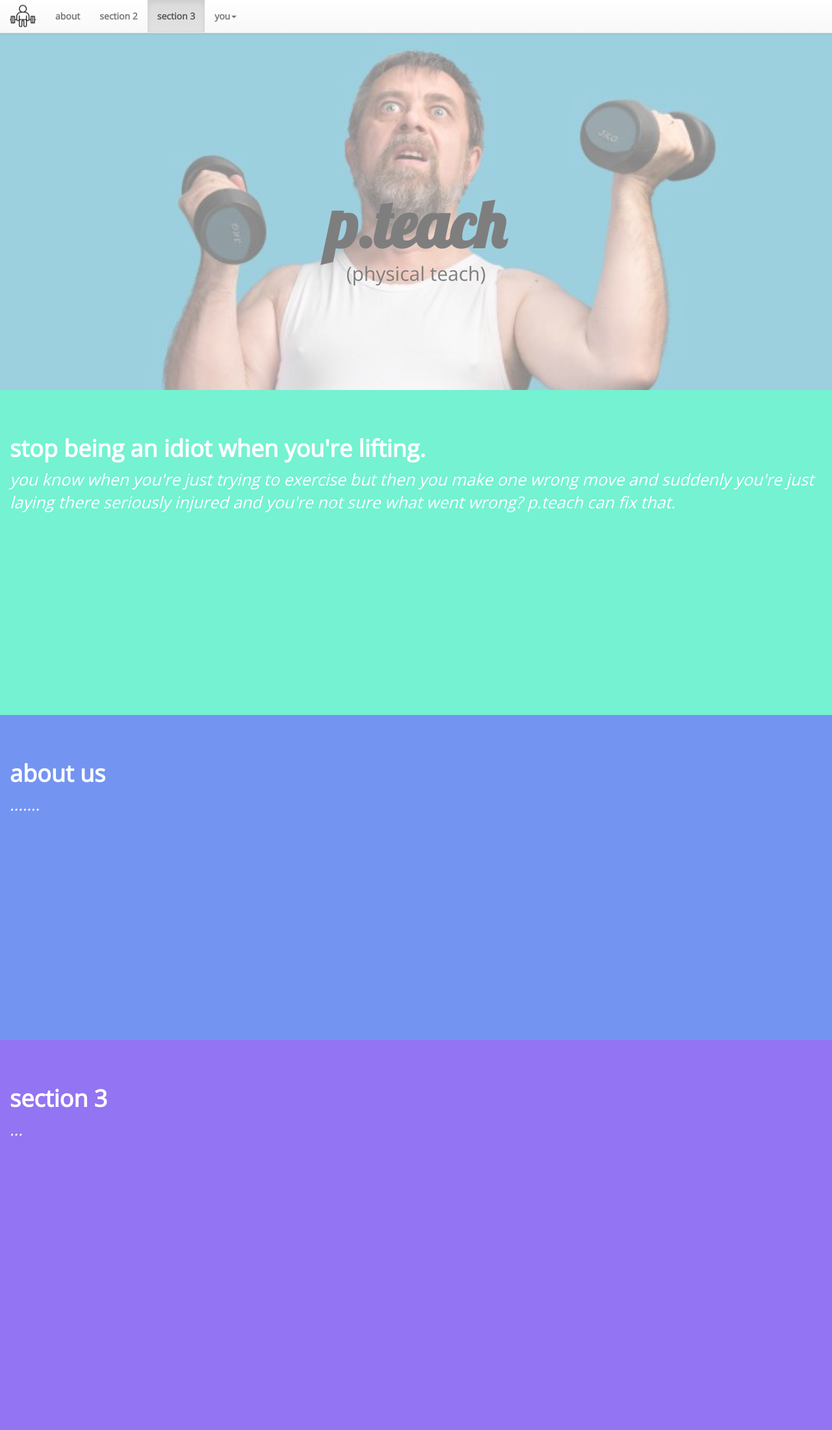
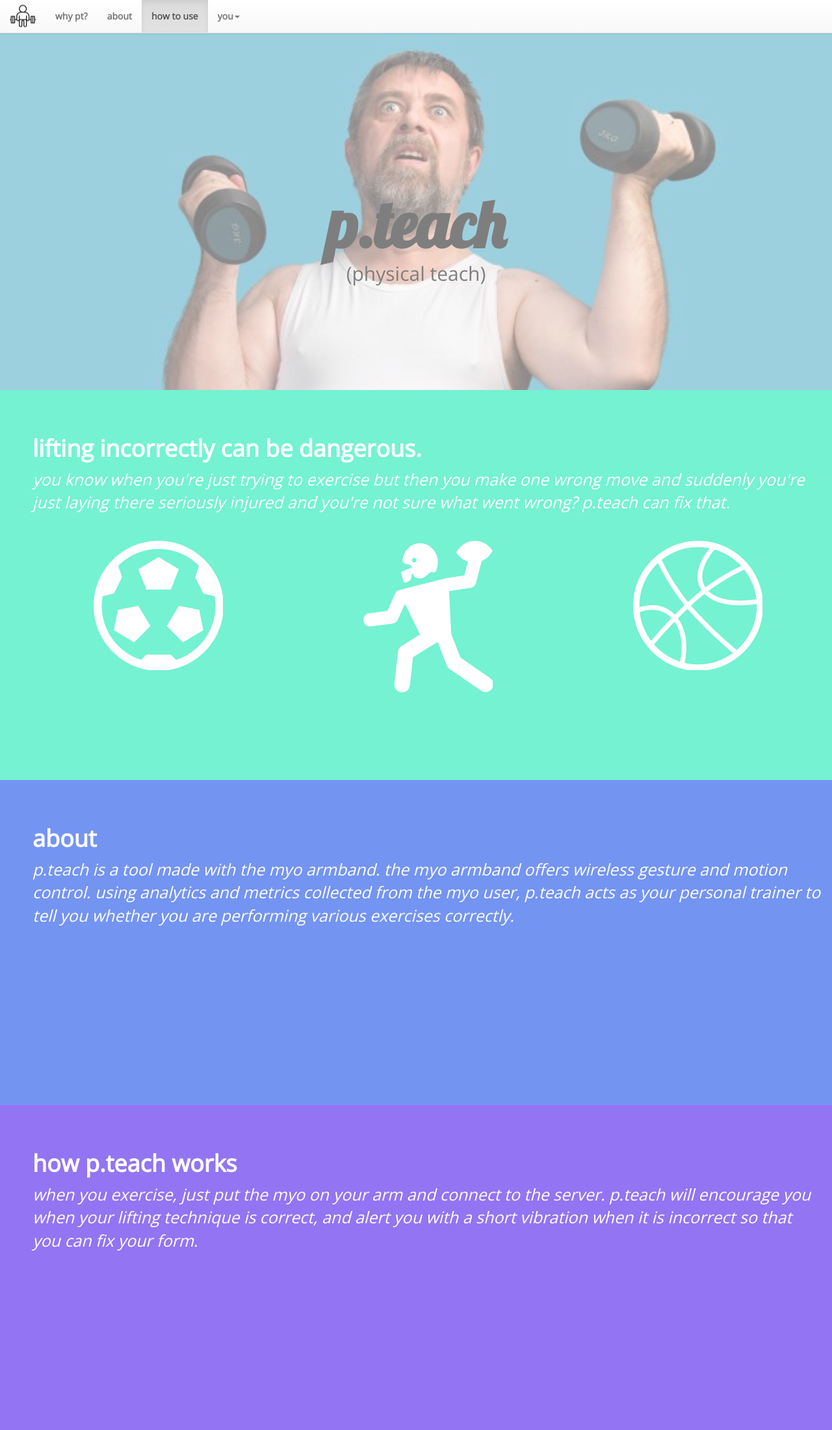
Before and after one commit to JaiGhanekar/HackPrincetonExercises, a Django app: template PTeach/frontend/templates/index.html in a window 1280 px wide. Shown: the whole page at 65% size. Before the commit the page ends 1748 px from the top, so only its background shows below. Run offline with Django 3.2, Linux system fonts and the light colour scheme; the template is opened without the code that fills it, so the values that code supplies are empty; parts of the project's set-up code (start-up, migrations or seed data) failed here and were passed over; some libraries are stand-ins or nearby versions.

Commit message:
added stuff

```diff
--- a/PTeach/frontend/templates/index.html
+++ b/PTeach/frontend/templates/index.html
@@ -62,9 +62,9 @@
         transform: translateY(-50%);
     }
 
-    #about {padding-top:50px; height:500px; color: #fff; background-color: #74F2D2}
-    #section2 {padding-top:50px;height:500px;color: #fff; background-color: #7494F2}
-    #section3 {padding-top:50px;height:500px;color: #fff; background-color: #9374F2}
+    #why {padding-top:50px; height:600px; color: #fff; background-color: #74F2D2}
+    #about {padding-top:50px;height:500px;color: #fff; background-color: #7494F2}
+    #how {padding-top:50px;height:500px;color: #fff; background-color: #9374F2}
     </style>
 
 </head>
@@ -83,9 +83,9 @@
             </div>
             <div class="collapse navbar-collapse" id="myNavbar">
                 <ul class="nav navbar-nav">
+                    <li class="nav-item"><a class="nav-link" href="#why">why pt?</a></li>
                     <li class="nav-item"><a class="nav-link" href="#about">about</a></li>
-                    <li class="nav-item"><a class="nav-link" href="#section2">section 2</a></li>
-                    <li class="nav-item"><a class="nav-link" href="#section3">section 3</a></li>
+                    <li class="nav-item"><a class="nav-link" href="#how">how to use</a></li>
                     <li class="dropdown">
                         <a class="dropdown-toggle" data-toggle="dropdown" href="#">you<span class="caret"></span></a>
                         <ul class="dropdown-menu">
@@ -103,25 +103,31 @@
         <h2>(physical teach)</h2>
     </div>
 
-    <div id="about" class="container-fluid">
-        <h1 class="dark-bg">stop being an idiot when you're lifting.</h1>
+    <div id="why" class="container-fluid" style="padding-left:50px;">
+        <h1>lifting incorrectly can be dangerous.</h1>
         <p>
             you know when you're just trying to exercise but then you make one wrong move and suddenly you're just laying there seriously injured and you're not sure what went wrong? p.teach can fix that.
         </p>
+        <div class="row" style="padding-top:30px;">
+            <div class="col-xs-4 text-center"><img src="img/soccer.png"></div>
+            <div class="col-xs-4 text-center"><img src="img/football.png"></div>
+            <div class="col-xs-4 text-center"><img src="img/basketball.png"></div>
+        </div>
     </div>
 
-    <div id="section2" class="container-fluid">
-        <h1>
-            about us
-        </h1>
+    <div id="about" class="container-fluid" style="padding-left:50px;">
+        <h1>about</h1>
         <p>
-            .......
+            p.teach is a tool made with the myo armband. the myo armband offers wireless gesture and motion control. using analytics and metrics collected from the myo user, p.teach acts as your personal trainer to tell you whether you are performing various exercises correctly.
         </p>
+
     </div>
 
-    <div id="section3" class="container-fluid">
-        <h1>section 3</h1>
-        <p> ... </p>
+    <div id="how" class="container-fluid" style="padding-left:50px;">
+        <h1>how p.teach works</h1>
+        <p>
+            when you exercise, just put the myo on your arm and connect to the server. p.teach will encourage you when your lifting technique is correct, and alert you with a short vibration when it is incorrect so that you can fix your form.
+        </p>
     </div>
 
     <script>
```
Also changed, not shown: PTeach/frontend/templates/img/basketball.png (added), PTeach/frontend/templates/img/football.png (added), PTeach/frontend/templates/img/soccer.png (added).
